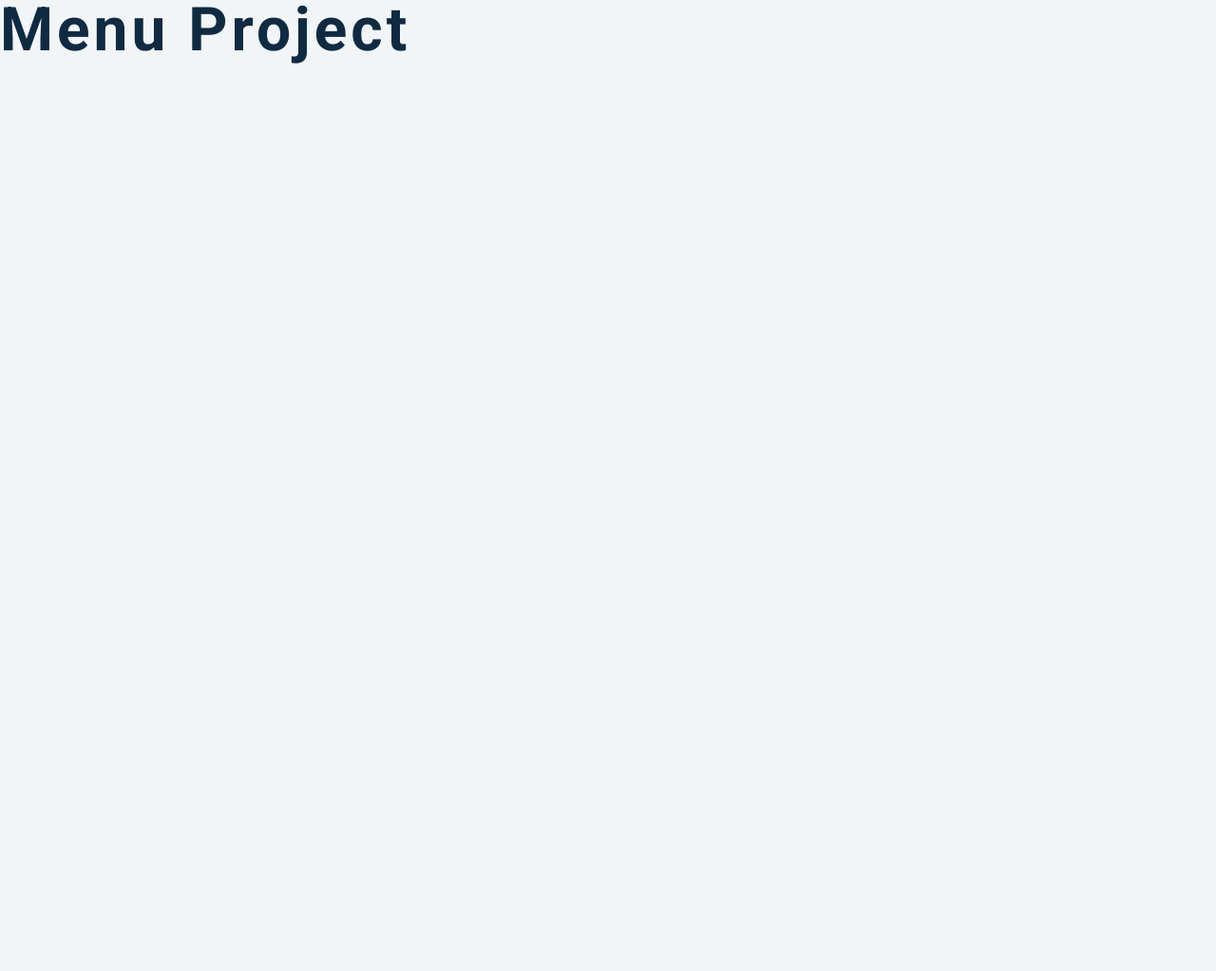
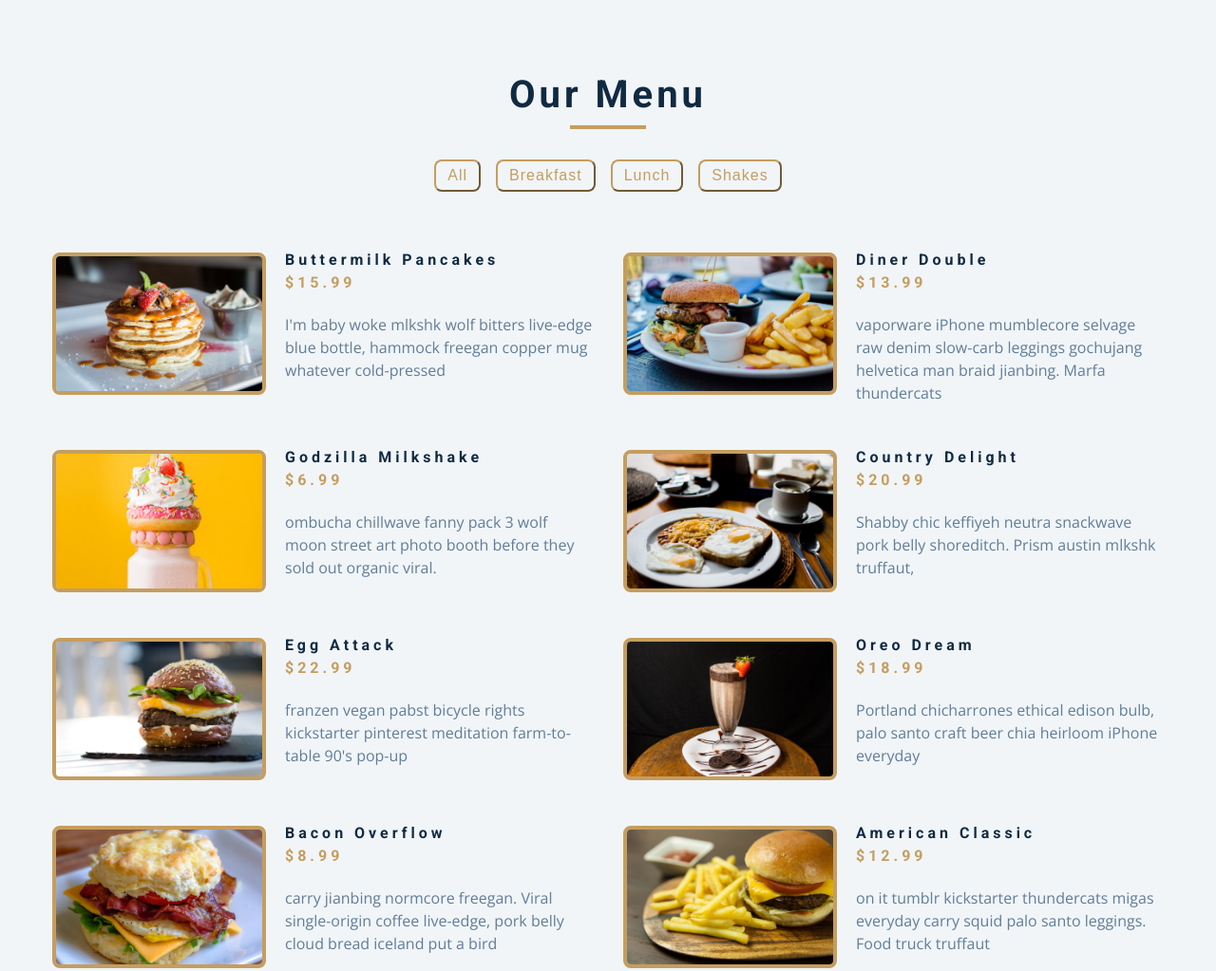
Before and after one commit to javascript-basic-projects/08-menu, a plain HTML site: page index.html in a window 1280 px wide. Shown: the top 1023 px of the page at 95% size. Before the commit the page ends 800 px from the top, so only its background shows below. Drawn offline with nearby package versions, Linux system fonts and the light colour scheme.

Commit message:
filter-btn 적용중

```diff
--- a/app.js
+++ b/app.js
@@ -72,3 +72,30 @@ const menu = [
     desc: `skateboard fam synth authentic semiotics. Live-edge lyft af, edison bulb yuccie crucifix microdosing.`,
   },
 ];
+
+const sectionCenter=document.querySelector('.section-center');
+
+window.addEventListener("DOMContentLoaded", function(){
+  displayMenuItems(menu)
+});
+
+function displayMenuItems(menuItems){
+  let displayMenu=menuItems.map(function(item){
+    // console.log(item);
+
+    return `<article class="menu-item">
+    <img src=${item.img} class="photo" alt=${item.title} />
+    <div class="item-info">
+      <head>
+        <h4>${item.title}</h4>
+      <h4 class="price">$${item.price}</h4>
+      </head>
+      <p class="item-text">
+        ${item.desc}
+      </p>
+    </div>
+  </article>`;
+  })
+  displayMenu = displayMenu.join("");
+  sectionCenter.innerHTML = displayMenu;
+}
--- a/index.html
+++ b/index.html
@@ -13,7 +13,38 @@
     <link rel="stylesheet" href="styles.css" />
   </head>
   <body>
-    <h1>menu project</h1>
+    <section class="menu">
+      <!-- title -->
+      <div class="title">
+        <h2>our menu</h2>
+        <div class="underline"></div>
+      </div>
+      <!-- filter buttons -->
+      <div class="btn-container">
+        <button class="filter-btn" type="button">all</button>
+        <button class="filter-btn" type="button">breakfast</button>
+        <button class="filter-btn" type="button">lunch</button>
+        <button class="filter-btn" type="button">shakes</button>
+      </div>
+      <!-- menu items -->
+      <div class="section-center">
+        <!-- single item -->
+        <article class="menu-item">
+          <img src="./menu-item.jpeg" class="photo" alt="menu item" />
+          <div class="item-info">
+            <head>
+              <h4>buttermilk pancakes</h4>
+            <h4 class="price">$15</h4>
+            </head>
+            <p class="item-text">
+              I'm baby woke mlkshk wolf bitters live-edge blue bottle, hammock freegan copper mug whatever
+              cold-pressed
+            </p>
+          </div>
+        </article>
+        <!-- end of single item -->
+      </div>
+    </section>
     <!-- javascript -->
     <script src="app.js"></script>
   </body>
```
Also changed, not shown: 1 other file.
